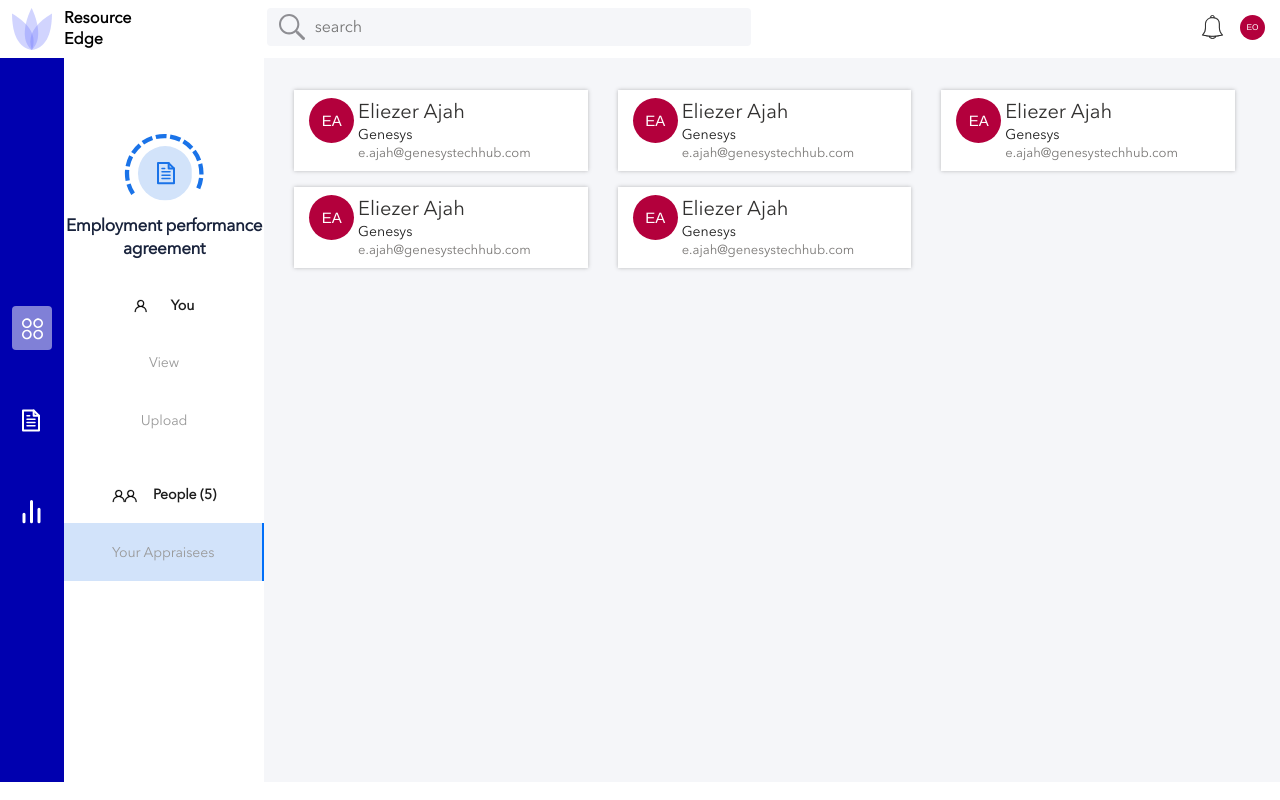
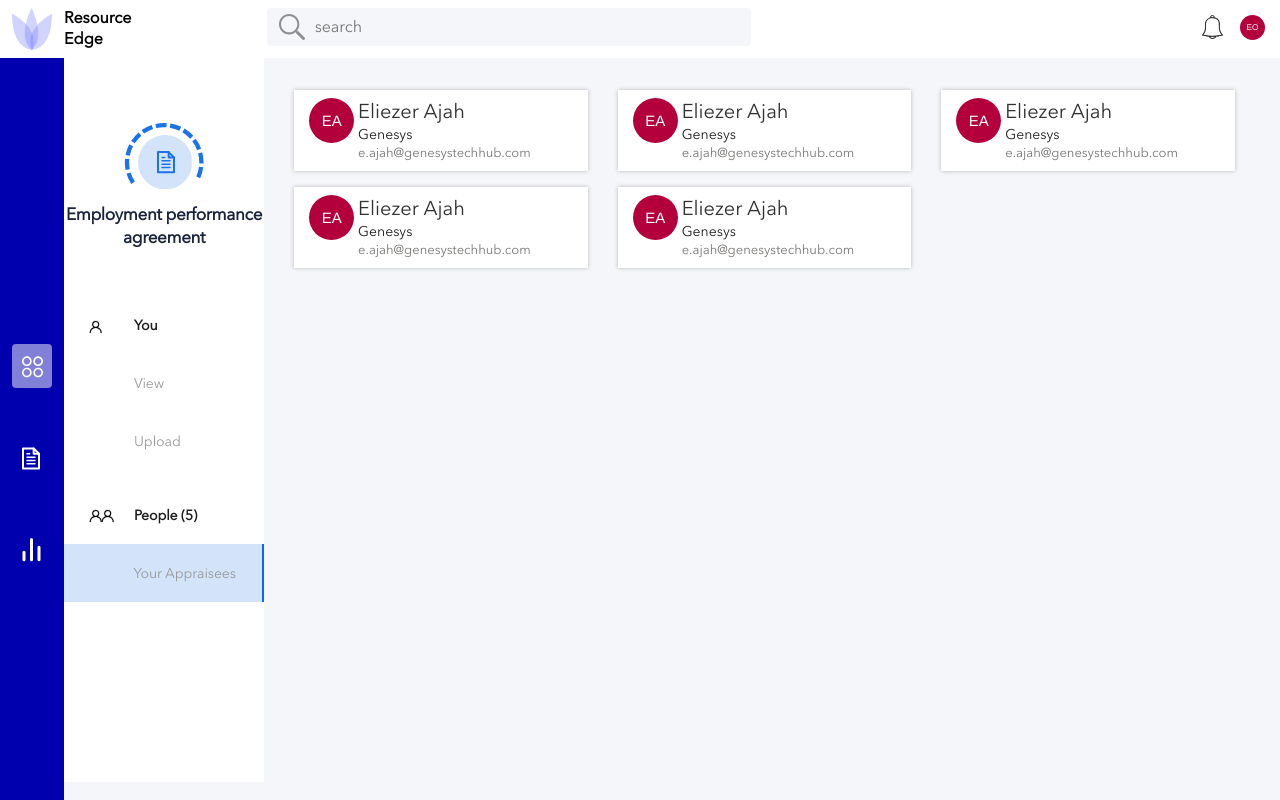
Before and after one commit to OkoyeApps/Resourceedge_Microservices, a React (Create React App) app: page /appraisees in a window 1280 px wide. Built offline with nearby package versions, Linux system fonts and the light colour scheme.

Commit message:
fixed inner navbar

```diff
--- a/src/components/appraiseNav/appraiseNav.css
+++ b/src/components/appraiseNav/appraiseNav.css
@@ -6,7 +6,18 @@
   line-height: 45px !important;
   letter-spacing: -0.107692px !important;
   color: #1d1d1d !important;
-  text-align: center !important;
+  /* text-align: center !important; */
+}
+.inner_sidebar_tabs {
+  /* padding: 0.4rem 0; */
+  font-style: normal;
+  font-weight: 500;
+  font-size: 14px;
+  line-height: 45px;
+  /* text-align: center; */
+  letter-spacing: -0.107692px;
+  color: #999999;
+  cursor: pointer;
 }
 
 .inliner {
--- a/src/components/appraiseNav/appraiseNav.js
+++ b/src/components/appraiseNav/appraiseNav.js
@@ -20,26 +20,66 @@ function AppraiseNav(props) {
     }, [])
     return (
 
-        <div className="inner-sidebar text-center">
-            <div>
-                <img src={EpaAvatar} alt="EPA Avatar" />
+        <div className="inner-sidebar">
+            <div className="text-center mb-5">
+                <div>
+                    <img src={EpaAvatar} alt="EPA Avatar" />
+                </div>
+                <div>
+                    Employment performance<br /> agreement
+                </div>
             </div>
-            <div>
-                Employment performance<br /> agreement
-                </div>
 
             <section className="tab-section">
                 <ul style={{ marginTop: "1rem" }}>
-                    <li className="subs"><img src={youIcon} alt="you" className="mr-4" />You</li>
-                    <li onClick={() => { handleTab("view") }} className={`${tab === "view" ? "tabbed" : ""}`}>View</li>
-                    <li onClick={() => { handleTab("upload") }} className={`${tab === "upload" ? "tabbed" : ""}`}>Upload</li>
+                    <li className="subs">
+                        {/* <img src={youIcon} alt="you" className="mr-4" />You */}
+                        <div className="w-75 mx-auto">
+                            <div className="row">
+                                <div className="col-3"><img src={youIcon} alt="you" /></div>
+                                <div className="col-9 subs d-flex align-items-center">You</div>
+                            </div>
+                        </div>
+                    </li>
+                    <li onClick={() => { handleTab("view") }} className={`${tab === "view" ? "tabbed" : ""}`}>
+                        {/* View */}
+                        <div className="w-75 mx-auto">
+                            <div className="row">
+                                <span className="col-3"></span>
+                                <span className="col-9 d-flex align-items-center inner_sidebar_tabs">View</span>
+                            </div>
+                        </div>
+                    </li>
+                    <li onClick={() => { handleTab("upload") }} className={`${tab === "upload" ? "tabbed" : ""}`}>
+                        <div className="w-75 mx-auto">
+                            <div className="row">
+                                <span className="col-3"></span>
+                                <span className="col-9 d-flex align-items-center inner_sidebar_tabs">Upload</span>
+                            </div>
+                        </div>
+                    </li>
                 </ul>
             </section>
 
             <section className="tab-section">
                 <ul style={{ marginTop: "1rem" }}>
-                    <li className="subs"><img src={peopleIcon} alt="people" className="mr-3" />People (5)</li>
-                    <li onClick={() => { handleTab("appraise") }} className={`${tab === "appraise" ? "tabbed" : ""}`}>Your Appraisees</li>
+                    <li className="subs">
+                        {/* <img src={peopleIcon} alt="people" className="mr-3" />People (5) */}
+                        <div className="w-75 mx-auto">
+                            <div className="row">
+                                <div className="col-3"><img src={peopleIcon} alt="people" /></div>
+                                <div className="col-9 subs d-flex align-items-center">People (5)</div>
+                            </div>
+                        </div>
+                    </li>
+                    <li onClick={() => { handleTab("appraise") }} className={`${tab === "appraise" ? "tabbed" : ""}`}>
+                        <div className="w-75 mx-auto">
+                            <div className="row">
+                                <span className="col-3"></span>
+                                <span className="col-9 d-flex align-items-center inner_sidebar_tabs">Your Appraisees</span>
+                            </div>
+                        </div>
+                    </li>
                 </ul>
             </section>
         </div>
--- a/src/components/appraiser-appraisalNav/appraiser-appraisalNav.js
+++ b/src/components/appraiser-appraisalNav/appraiser-appraisalNav.js
@@ -16,26 +16,63 @@ const AppraiserAppraisalNav = (props) => {
 
 
     return (
-        <div className="inner-sidebar text-center">
-            <div>
-                <img src={appraisalAvatar} alt="EPA Avatar" />
+        <div className="inner-sidebar">
+            <div className="text-center mb-5">
+                <div>
+                    <img src={appraisalAvatar} alt="EPA Avatar" />
+                </div>
+                <div>
+                    Appraisal
+                </div>
             </div>
-            <div>
-                Appraisal
-                </div>
 
             <section className="tab-section">
                 <ul style={{ marginTop: "1rem" }}>
-                    <li className="subs"><img src={youIcon} alt="you" className="mr-3" />You</li>
-                    <li onClick={() => { handleTab("self", "employee_performance_agreement/view") }} className={`${tab === "self" ? "tabbed" : ""}`}>Appraise Self</li>
-                    <li onClick={() => { handleTab("appraisal", "employee_performance_agreement/view") }} className={`${tab === "appraisal" ? "tabbed" : ""}`}>Appraisal Results</li>
+                    <li className="subs">
+                        <div className="w-75 mx-auto">
+                            <div className="row">
+                                <div className="col-3"><img src={youIcon} alt="you" /></div>
+                                <div className="col-9 subs d-flex align-items-center">You</div>
+                            </div>
+                        </div>
+                    </li>
+                    <li onClick={() => { handleTab("self", "employee_performance_agreement/view") }} className={`${tab === "self" ? "tabbed" : ""}`}>
+                        <div className="w-75 mx-auto">
+                            <div className="row">
+                                <span className="col-3"></span>
+                                <span className="col-9 d-flex align-items-center inner_sidebar_tabs">Appraise Self</span>
+                            </div>
+                        </div>
+                    </li>
+                    <li onClick={() => { handleTab("appraisal", "employee_performance_agreement/view") }} className={`${tab === "appraisal" ? "tabbed" : ""}`}>
+                        <div className="w-75 mx-auto">
+                            <div className="row">
+                                <span className="col-3"></span>
+                                <span className="col-9 d-flex align-items-center inner_sidebar_tabs">Appraisal Results</span>
+                            </div>
+                        </div>
+                    </li>
                 </ul>
             </section>
 
             <section className="tab-section">
                 <ul style={{ marginTop: "1rem" }}>
-                    <li className="subs"><img src={peopleIcon} alt="people" className="mr-3" />People (5)</li>
-                    <li onClick={() => { handleTab("appraise", "appraise/appraisees") }} className={`${tab === "appraise" ? "tabbed" : ""}`}>Your Appraisees</li>
+                    <li className="subs">
+                        <div className="w-75 mx-auto">
+                            <div className="row">
+                                <div className="col-3"><img src={peopleIcon} alt="people" /></div>
+                                <div className="col-9 subs d-flex align-items-center">People (5)</div>
+                            </div>
+                        </div>
+                    </li>
+                    <li onClick={() => { handleTab("appraise", "appraise/appraisees") }} className={`${tab === "appraise" ? "tabbed" : ""}`}>
+                        <div className="w-75 mx-auto">
+                            <div className="row">
+                                <span className="col-3"></span>
+                                <span className="col-9 d-flex align-items-center inner_sidebar_tabs">Your Appraisees</span>
+                            </div>
+                        </div>
+                    </li>
                 </ul>
             </section>
         </div>
--- a/src/components/mainLayout/mainLayout.css
+++ b/src/components/mainLayout/mainLayout.css
@@ -20,4 +20,6 @@
 }
 .content-wrapper{
   background: #F5F6F9;
+  position: fixed;
+  height: 100vh;
 }
--- a/src/pages/epa/epa.css
+++ b/src/pages/epa/epa.css
@@ -1,5 +1,5 @@
 .inner-sidebar {
-  padding-top: 4.7rem;
+  padding-top: 8vmin;
   background-color: #ffffff;
   min-height: 90.5vh;
 }
@@ -27,7 +27,7 @@
   font-weight: 500;
   font-size: 14px;
   line-height: 45px;
-  text-align: center;
+  /* text-align: center; */
   letter-spacing: -0.107692px;
   color: #999999;
   cursor: pointer;
```
